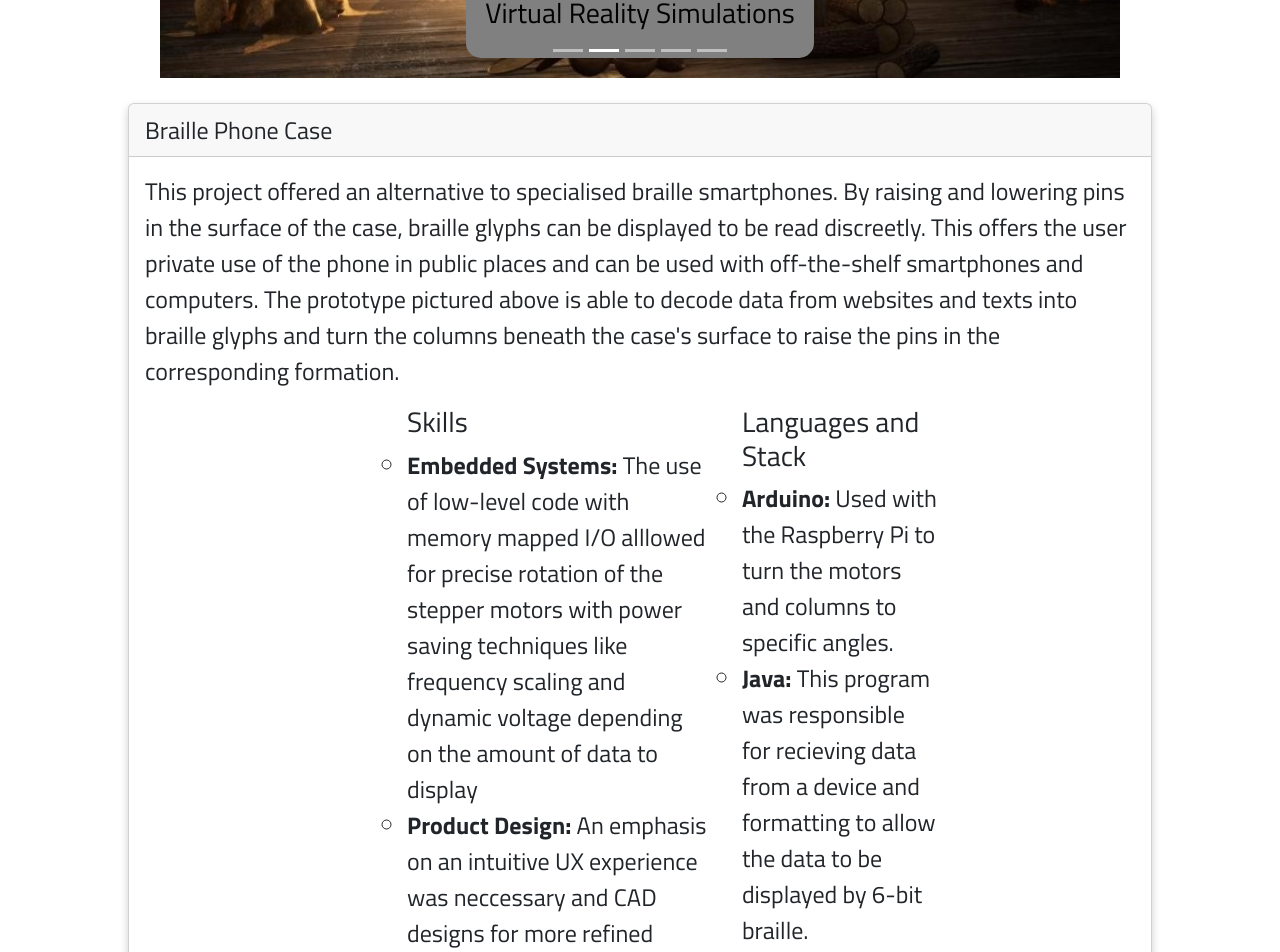
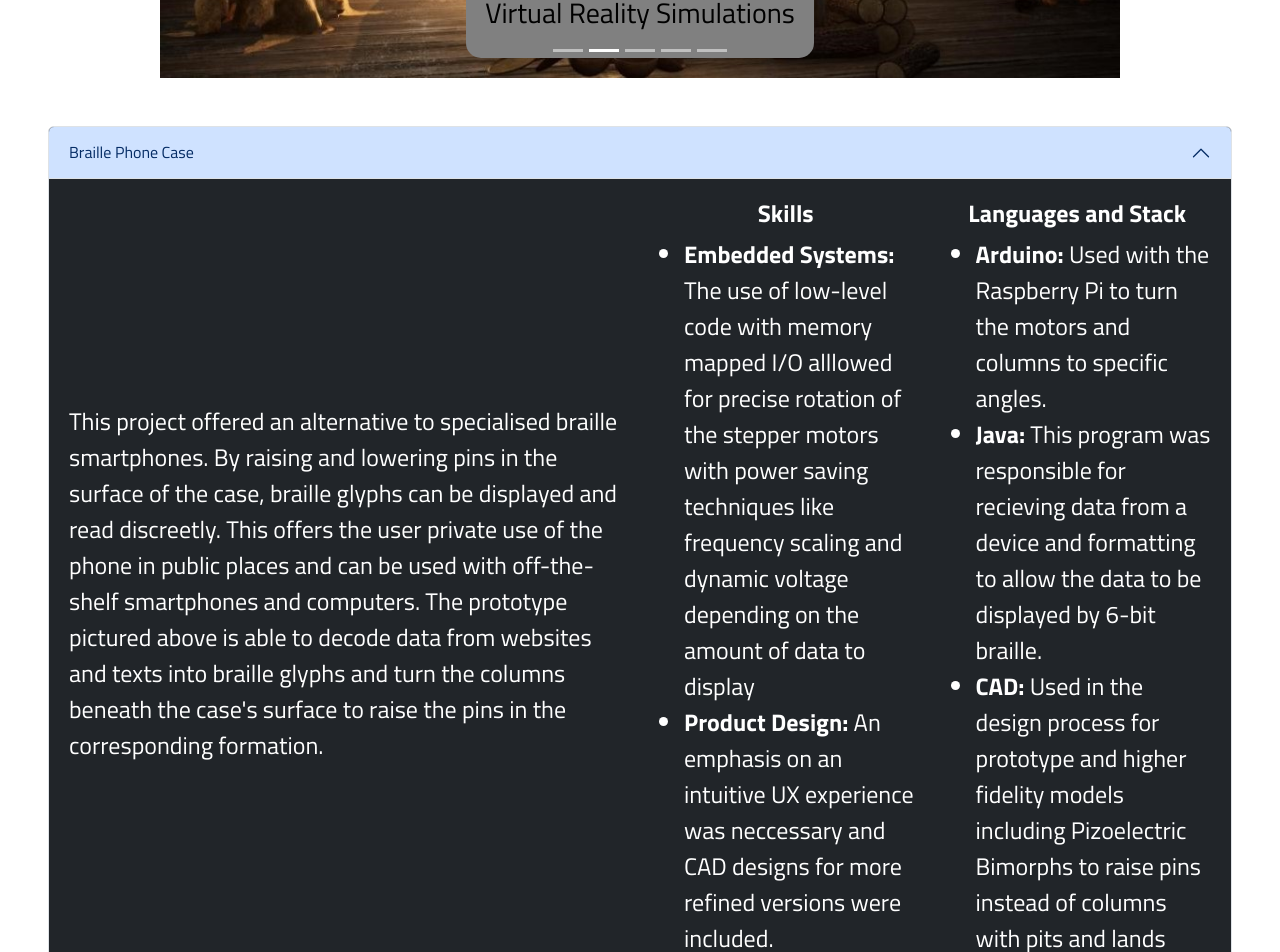
Before and after one commit to jamesm1201/portfolio-project, a React (Vite) app: page /projects in a window 1280 px wide. Shown: the part 540-1492 px from the top of the page. Built offline with nearby package versions, Linux system fonts and the light colour scheme.

Commit message:
change project cards to accordion

```diff
--- a/src/components/Footer.jsx
+++ b/src/components/Footer.jsx
@@ -8,7 +8,6 @@ import "./footer.css";
 export default function Footer() {
   return (
       <footer fluid className="bg-dark h-auto">
-      {/* // <Bs.Container fluid className="bg-dark"> */}
         <Bs.Row xl="3">
           <Bs.Col xl="3" className="mb-4 mt-4 ">
             <img src={jmLogo}></img>
@@ -36,7 +35,6 @@ export default function Footer() {
             </Bs.Row>
           </Bs.Col>
         </Bs.Row>
-      {/* // </Bs.Container> */}
   </footer>
   );
 }
--- a/src/components/projects/ProjectCards.jsx
+++ b/src/components/projects/ProjectCards.jsx
@@ -4,61 +4,125 @@ import "./projects.css";
 export default function ProjectCards() {
   return (
     <>
-      <Bs.Card className="project-card">
-        <Bs.CardHeader>Braille Phone Case</Bs.CardHeader>
-        <Bs.CardBody>
-          <Bs.Card.Text>
+      <Bs.Accordion defaultActiveKey="0" className="me-5 mb-5 mt-5 ms-5 ">
+        <Bs.AccordionItem eventKey="0" className="text-bg-dark">
+          <Bs.AccordionHeader className="text-center ">
+            Braille Phone Case
+          </Bs.AccordionHeader>
+          <Bs.AccordionBody>
+            <Bs.Row className="align-items-center">
+              <Bs.Col xl="6">
                 This project offered an alternative to specialised braille
                 smartphones. By raising and lowering pins in the surface of the
-            case, braille glyphs can be displayed to be read discreetly. This
-            offers the user private use of the phone in public places and can be
-            used with off-the-shelf smartphones and computers. The prototype
-            pictured above is able to decode data from websites and texts into
-            braille glyphs and turn the columns beneath the case's surface to
-            raise the pins in the corresponding formation.
-          </Bs.Card.Text>
-          <ul className="project-card-list">
+                case, braille glyphs can be displayed and read discreetly. This
+                offers the user private use of the phone in public places and
+                can be used with off-the-shelf smartphones and computers. The
+                prototype pictured above is able to decode data from websites
+                and texts into braille glyphs and turn the columns beneath the
+                case's surface to raise the pins in the corresponding formation.
+              </Bs.Col>
+              <Bs.Col xl="3">
+                <h3 className="text-center">
+                  <strong>Skills</strong>
+                </h3>
                 <ul>
-              <h3>Skills</h3>
                   <li>
                     <strong>Embedded Systems:</strong> The use of low-level code
                     with memory mapped I/O alllowed for precise rotation of the
                     stepper motors with power saving techniques like frequency
-                scaling and dynamic voltage depending on the amount of data to
-                display
+                    scaling and dynamic voltage depending on the amount of data
+                    to display
                   </li>
                   <li>
-                <strong>Product Design:</strong> An emphasis on an intuitive UX
-                experience was neccessary and CAD designs for more refined
-                versions were included.
+                    <strong>Product Design:</strong> An emphasis on an intuitive
+                    UX experience was neccessary and CAD designs for more
+                    refined versions were included.
                   </li>
                 </ul>
+              </Bs.Col>
+              <Bs.Col xl="3">
+                <h3 className="text-center">
+                  <strong>Languages and Stack</strong>
+                </h3>
                 <ul>
-              <h3>Languages and Stack</h3>
                   <li>
-                <strong>Arduino:</strong> Used with the Raspberry Pi to turn the
-                motors and columns to specific angles.
+                    <strong>Arduino:</strong> Used with the Raspberry Pi to turn
+                    the motors and columns to specific angles.
                   </li>
                   <li>
                     <strong>Java:</strong> This program was responsible for
-                recieving data from a device and formatting to allow the data to
-                be displayed by 6-bit braille.
+                    recieving data from a device and formatting to allow the
+                    data to be displayed by 6-bit braille.
                   </li>
                   <li>
-                <strong>CAD: </strong> Used in the design process for prototype
-                and higher fidelity models including Pizoelectric Bimprphs to
-                raise pins instead of columns with pits and lands
+                    <strong>CAD: </strong> Used in the design process for
+                    prototype and higher fidelity models including Pizoelectric
+                    Bimorphs to raise pins instead of columns with pits and
+                    lands
                   </li>
                 </ul>
+              </Bs.Col>
+            </Bs.Row>
+          </Bs.AccordionBody>
+        </Bs.AccordionItem>
+        <Bs.AccordionItem eventKey="1">
+          <Bs.AccordionHeader>
+            Virtual Reality Simulations with Wessex Archaeology
+          </Bs.AccordionHeader>
+          <Bs.AccordionBody>
+            <Bs.Row className="align-items-center">
+              <Bs.Col xl="6">
+                During my time with Wessex Archaeology, I worked on numerous VR
+                projects including a Roman villa, an underwater wreck of a
+                Lancaster Bomber and a Medieval House in Salisbury. My work
+                always had an emphasis on gamification and User Experience in
+                order to provide an intuitive and engaging experience. I created
+                a menu system attached to the controller in-game which the
+                player could use to easily navigate through the system. I also
+                developed a treasure hunt in the projects to increase appeal to
+                school children helping diversify the potential audience and
+                highlight specific parts of the simulation for educational
+                purposes.
+              </Bs.Col>
+              <Bs.Col xl="3">
+                <h3 className="text-center">
+                  <strong>Skills</strong>
+                </h3>
+                <ul>
+                  <li>
+                    <strong>Game Development:</strong>
+                  </li>
+                  <li>
+                    <strong>Software Lifecycle:</strong> Development of workflows involving a team of varied roles
+                  </li>
                 </ul>
-        </Bs.CardBody>
-      </Bs.Card>
-      <Bs.Card className="project-card">
-        <Bs.CardHeader>Project 2</Bs.CardHeader>
-        <Bs.CardBody>
-          <Bs.Card.Text>Card description blah blah blah blah</Bs.Card.Text>
-        </Bs.CardBody>
-      </Bs.Card>
+              </Bs.Col>
+              <Bs.Col xl="3">
+                <h3 className="text-center">
+                  <strong>Languages and Stack</strong>
+                </h3>
+                <ul>
+                  <li>
+                    <strong>Arduino:</strong> Used with the Raspberry Pi to turn
+                    the motors and columns to specific angles.
+                  </li>
+                  <li>
+                    <strong>Java:</strong> This program was responsible for
+                    recieving data from a device and formatting to allow the
+                    data to be displayed by 6-bit braille.
+                  </li>
+                  <li>
+                    <strong>CAD: </strong> Used in the design process for
+                    prototype and higher fidelity models including Pizoelectric
+                    Bimorphs to raise pins instead of columns with pits and
+                    lands
+                  </li>
+                </ul>
+              </Bs.Col>
+            </Bs.Row>
+          </Bs.AccordionBody>
+        </Bs.AccordionItem>
+      </Bs.Accordion>
     </>
   );
 }
--- a/src/components/projects/projects.css
+++ b/src/components/projects/projects.css
@@ -29,18 +29,14 @@
 
 .project-card {
   margin-top: 2%;
-  margin-left: 10%;
-  margin-right: 10%;
+  margin-left: 5%;
+  margin-right: 5%;
   margin-bottom: 2%;
   /* size: 90%, 20%; */
   box-shadow: 0 4px 8px 0 rgba(0, 0, 0, 0.2);
   transition: 0.3s;
+
 }
 .project-card:hover {
   box-shadow: 0 10px 20px 0 rgba(0, 0, 0, 0.5);
 }
-.project-card-list {
-  display: inline-flex;
-  margin-left: 20%;
-  margin-right: 20%;
-}
```
Lines whose indentation alone changed are shown as unchanged.
